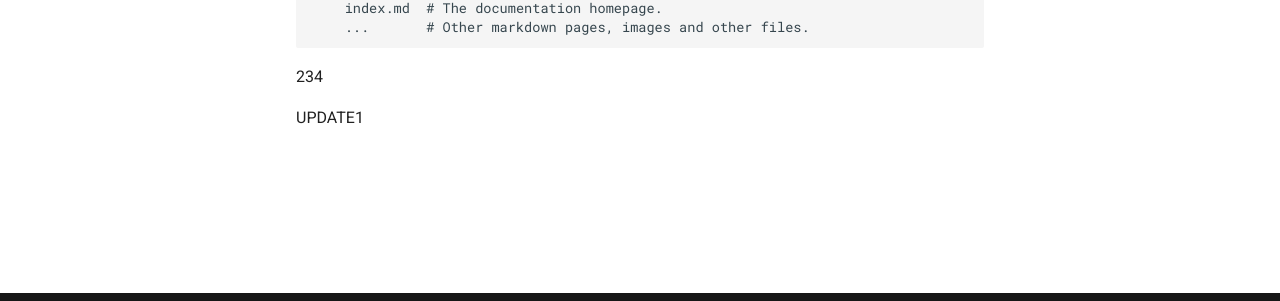
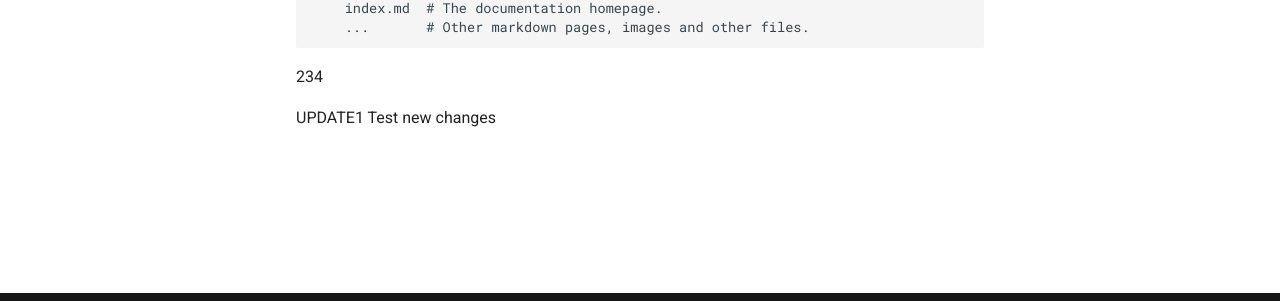
Before and after one commit to eremichevs/my-docs, an MkDocs documentation site: the page built from docs/index.md, in a window 1280 px wide. Shown: the part 563-864 px from the top of the page. Built offline with MkDocs 1.6.1 and Material for MkDocs 9.7.7, drawn with Linux system fonts in a browser that asks for light colours.

Commit message:
Test changes

```diff
--- a/docs/index.md
+++ b/docs/index.md
@@ -20,3 +20,4 @@ For full documentation visit [mkdocs.org](https://www.mkdocs.org).
 234
 
 UPDATE1
+Test new changes
```
